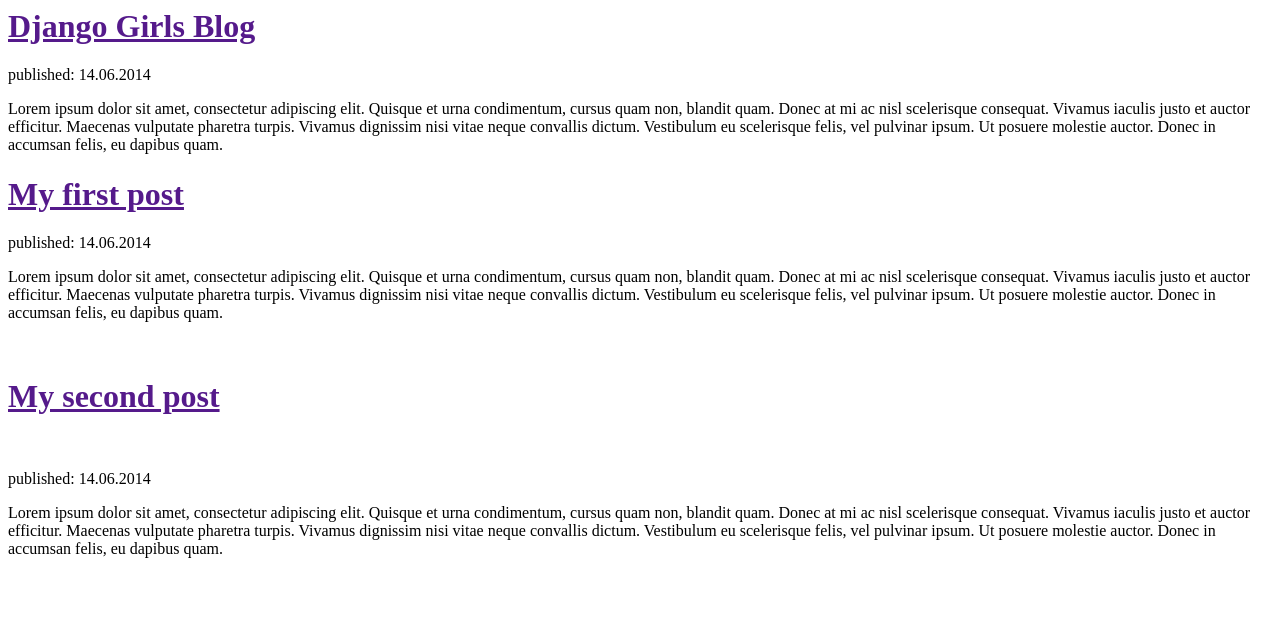
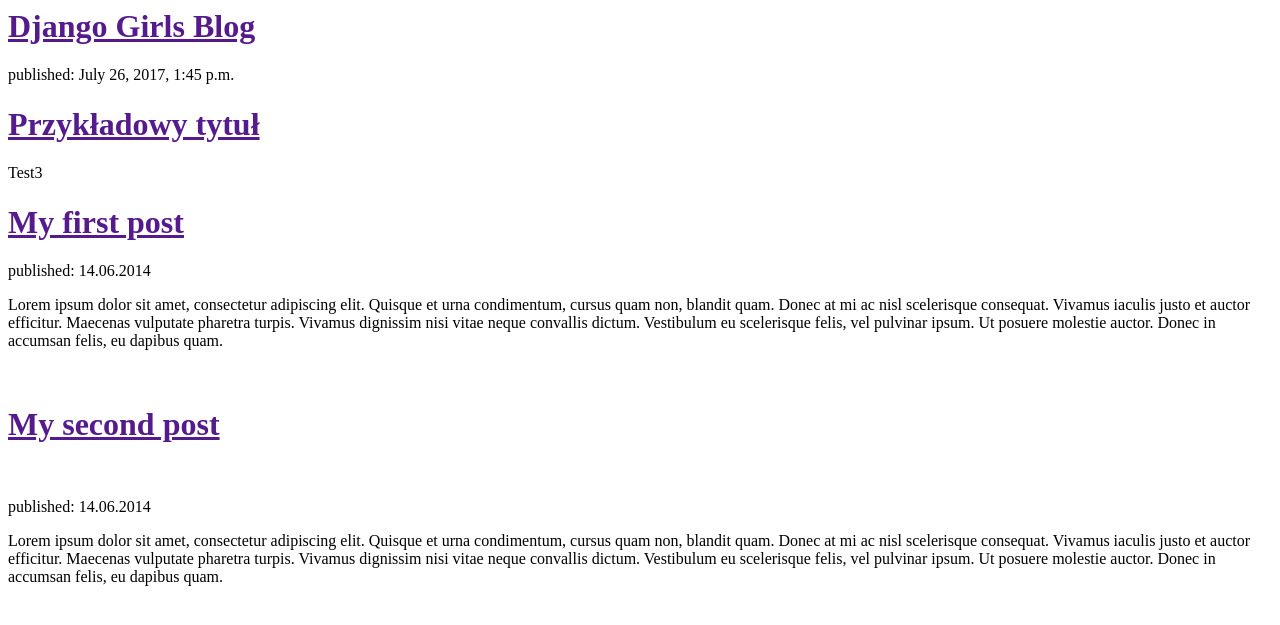
Before and after one commit to szymonizydorek/my-first-blog, a Django app: page / in a window 1280 px wide. Shown: the top 625 px of the page. Run offline with Django 3.2, Linux system fonts and the light colour scheme; data comes from the database, SQL or seed files in the repository; both versions use the stored data as it was after the commit.

Commit message:
Modyfikacja szablonu, żeby pokazywał posty z bazy danych

```diff
--- a/blog/templates/blog/post_list.html
+++ b/blog/templates/blog/post_list.html
@@ -4,16 +4,17 @@
 	</head>
 
 	<body>
-		<div><h1><a href="">Django Girls Blog</a></h1>
-			<p>published: 14.06.2014</p>
-			<p>Lorem ipsum dolor sit amet, consectetur adipiscing elit.
-			Quisque et urna condimentum, cursus quam non, blandit quam.
-			Donec at mi ac nisl scelerisque consequat.
-			Vivamus iaculis justo et auctor efficitur. Maecenas vulputate
-			pharetra turpis. Vivamus dignissim nisi vitae neque convallis dictum.
-			Vestibulum eu scelerisque felis, vel pulvinar ipsum. Ut posuere molestie
-			auctor. Donec in accumsan felis, eu dapibus quam.
+		<div>
+			<h1><a href="">Django Girls Blog</a></h1>
 		</div>
+
+		{% for post in posts %}
+		<div>
+        <p>published: {{ post.published_date }}</p>
+        <h1><a href="">{{ post.title }}</a></h1>
+        <p>{{ post.text|linebreaksbr }}</p>
+		</div>
+		{% endfor %}
 
 
 		<div><h1><a href="">My first post</a></h1>
--- a/blog/views.py
+++ b/blog/views.py
@@ -1,5 +1,7 @@
 from django.shortcuts import render
+from django.utils import timezone
+from .models import Post
 
-# Create your views here.
 def post_list(request):
-    return render(request, 'blog/post_list.html', {})
+    posts = Post.objects.filter(published_date__lte=timezone.now()).order_by('published_date')
+    return render(request, 'blog/post_list.html', {'posts': posts})
--- a/mysite/settings.py
+++ b/mysite/settings.py
@@ -25,7 +25,8 @@ SECRET_KEY = 'c(3r$a_%e5ywf3g9naj#@_o6#8=g*z79dlpubd7#2m#21oi@63'
 # SECURITY WARNING: don't run with debug turned on in production!
 DEBUG = True
 
-ALLOWED_HOSTS = ['szym933.pythonanywhere.com', '127.0.0.1']
+ALLOWED_HOSTS = ['szym933.pythonanywhere.com', 'localhost']
+#ALLOWED_HOSTS = ['localhost']
 
 
 # Application definition
```
Also changed, not shown: db.sqlite3.
